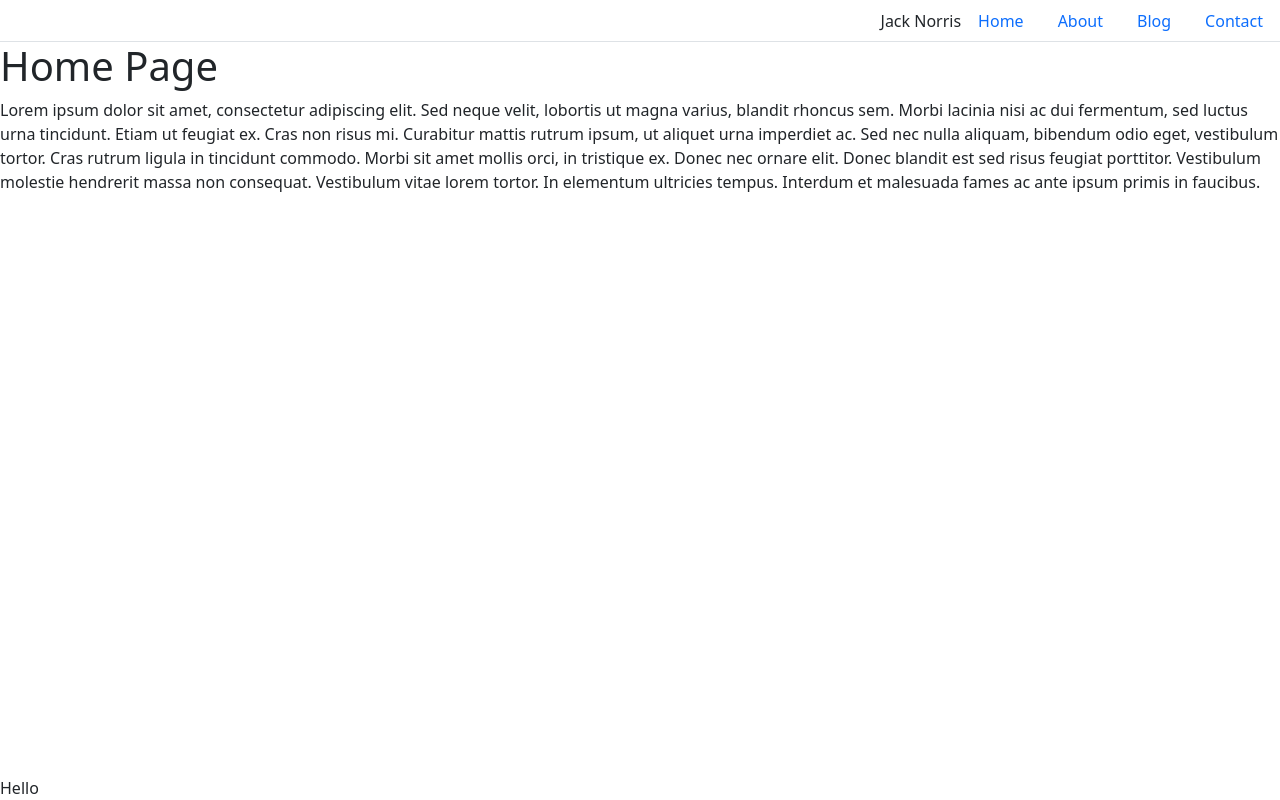
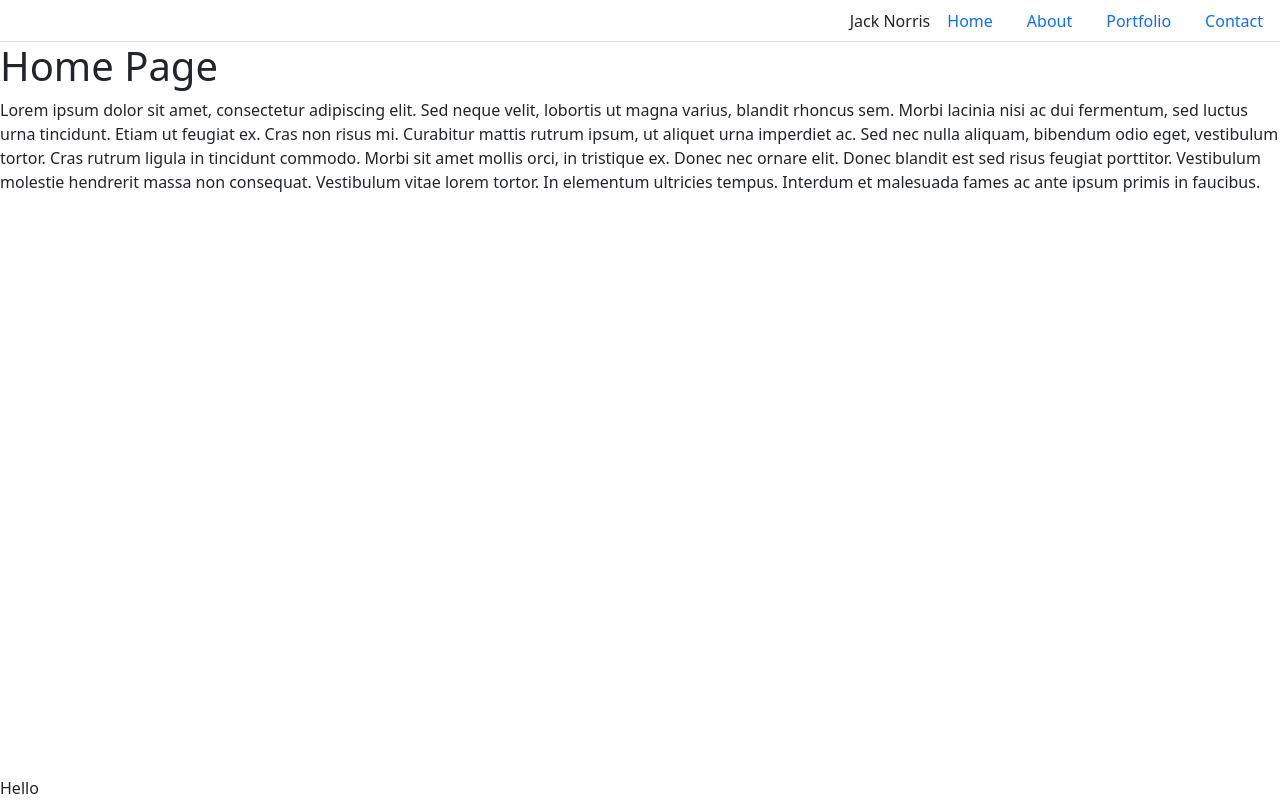
Before and after one commit to jacksonnorris/bc-react-portfolio, a React (Create React App) app: page / in a window 1280 px wide. Built offline with nearby package versions, Linux system fonts and the light colour scheme.

Commit message:
changed blogs page to portfolio

```diff
--- a/src/components/PortfolioContainer.js
+++ b/src/components/PortfolioContainer.js
@@ -2,11 +2,11 @@ import React, { useState } from 'react';
 import NavTabs from './NavTabs';
 import Home from './pages/Home';
 import About from './pages/About';
-import Blog from './pages/Blog';
+import Portfolio from './pages/Portfolio';
 import Contact from './pages/Contact';
 import Footer from './Footer'
 
-const pages = ['Home', 'About', 'Blog', 'Contact'];
+const pages = ['Home', 'About', 'Portfolio', 'Contact'];
 
 export default function PortfolioContainer() {
   const [currentPage, setCurrentPage] = useState('Home');
@@ -19,8 +19,8 @@ export default function PortfolioContainer() {
     if (currentPage === 'About') {
       return <About />;
     }
-    if (currentPage === 'Blog') {
-      return <Blog />;
+    if (currentPage === 'Portfolio') {
+      return <Portfolio />;
     }
     return <Contact />;
   };
--- a/src/components/pages/Blog.js
+++ b/src/components/pages/Portfolio.js
@@ -1,7 +1,7 @@
 import React from 'react';
 import Project from '../Project';
 
-export default function Blog() {
+export default function Portfolio() {
   return (
     <div>
       <h1>Portfolio Page</h1>
```
